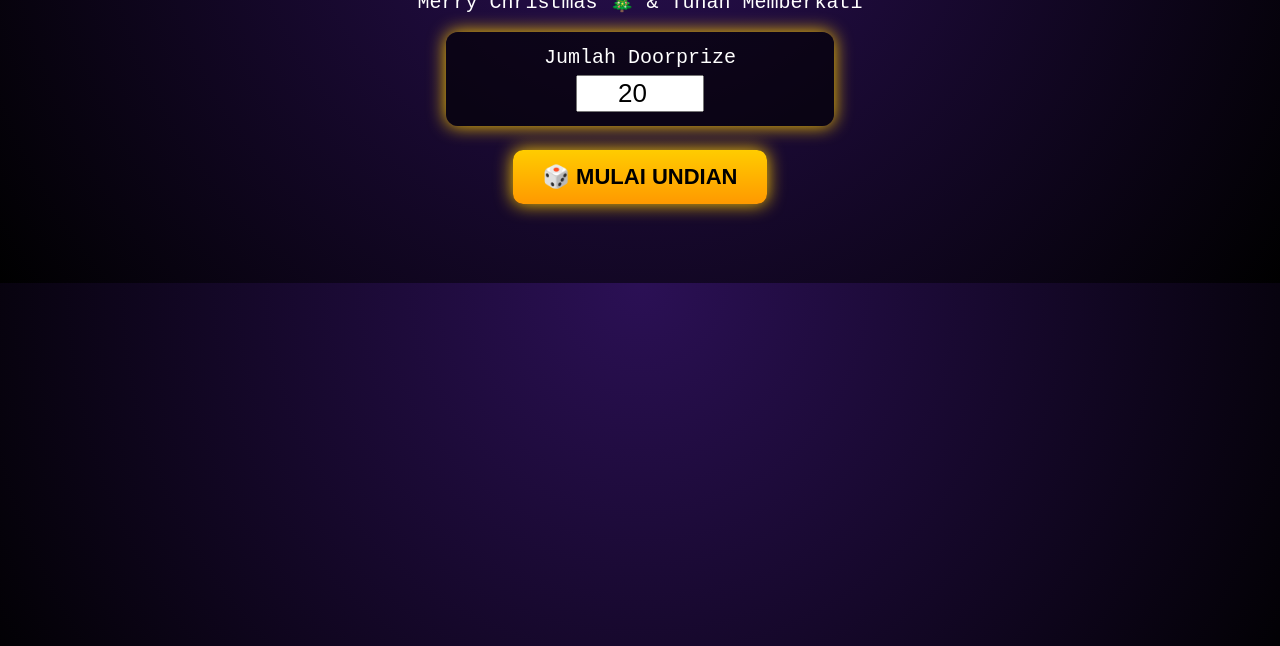
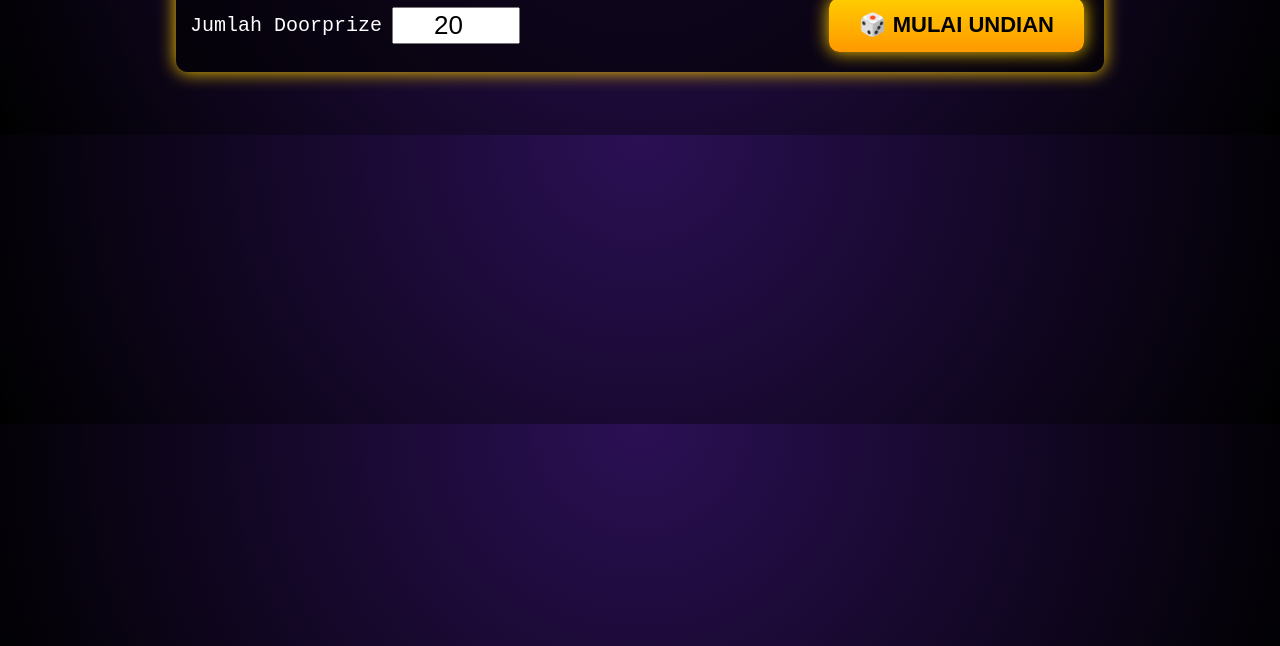
Before and after one commit to psmntr3-code/demo, a plain HTML site: page doorprizenatal.html in a window 1280 px wide. Shown: the part 154-800 px from the top of the page. Drawn offline with Linux system fonts and the light colour scheme.

Commit message:
Update doorprizenatal.html

```diff
--- a/doorprizenatal.html
+++ b/doorprizenatal.html
@@ -32,6 +32,13 @@
       border-radius: 12px;
       max-width: 360px;
       box-shadow: 0 0 18px #ffcc00;
+
+      /* --- PATCH: make 1 row --- */
+      display: flex;
+      align-items: center;
+      justify-content: space-between;
+      gap: 12px;
+      max-width: 900px; /* allow 3 columns */
     }
 
     .settings label {
@@ -46,6 +53,22 @@
       font-size: 26px;
       text-align: center;
     }
+
+    /* --- PATCH: left / center / right blocks --- */
+    .settings .left {
+      display: flex;
+      align-items: center;
+      gap: 10px;
+      text-align: left;
+    }
+    .settings .left label { margin: 0; }
+    .settings .rolling {
+      margin: 0;
+      font-size: 96px;
+      flex: 1;
+      text-align: center;
+    }
+    .settings .controls { margin: 0; }
 
     .controls button {
       background: linear-gradient(180deg, #ffcc00, #ff9900);
@@ -86,7 +109,7 @@
       display: grid;
       grid-template-columns: repeat(auto-fit, minmax(140px, 1fr));
       gap: 18px;
-      max-width: 1200px;
+      max-width: 900px;
       justify-content: center;
     }
 
@@ -108,19 +131,25 @@
 </head>
 <body>
 
-  <h1>DOORPRIZE PERAYAAN NATAL<br>GBI LEMBANG 2025</h1>
+  <h1>DOORPRIZE PERAYAAN NATAL GBI LEMBANG 2025</h1>
   <div class="subtitle">Merry Christmas 🎄 & Tuhan Memberkati</div>
 
+  <!-- PATCH: settings jadi 1 baris (kiri: jumlah, tengah: rolling, kanan: tombol) -->
   <div class="settings">
-    <label>Jumlah Doorprize</label>
-    <input type="number" id="pickCount" value="20" min="1">
+    <div class="left">
+      <label for="pickCount">Jumlah Doorprize</label>
+      <input type="number" id="pickCount" value="20" min="1">
+    </div>
+
+    <div id="rolling" class="rolling"></div>
+
+    <div class="controls">
+      <button onclick="startDraw()">🎲 MULAI UNDIAN</button>
+    </div>
   </div>
 
-  <div class="controls">
-    <button onclick="startDraw()">🎲 MULAI UNDIAN</button>
-  </div>
-
-  <div id="rolling" class="rolling"></div>
+  <!-- PATCH: rolling dipindah ke dalam settings, jadi yang ini dihapus -->
+  <!-- <div id="rolling" class="rolling"></div> -->
 
   <div class="result-wrapper">
     <div class="result" id="result"></div>
```
